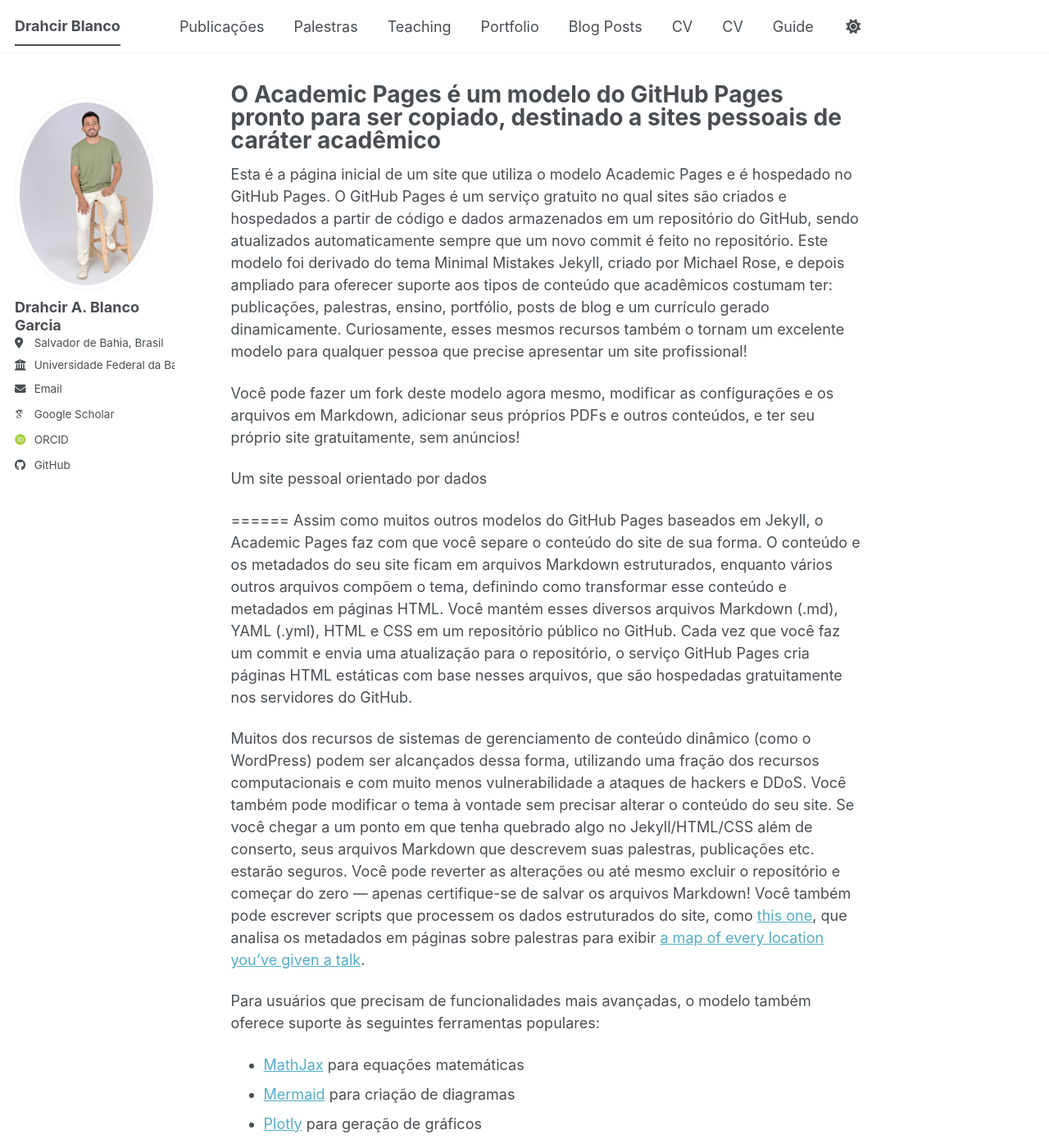
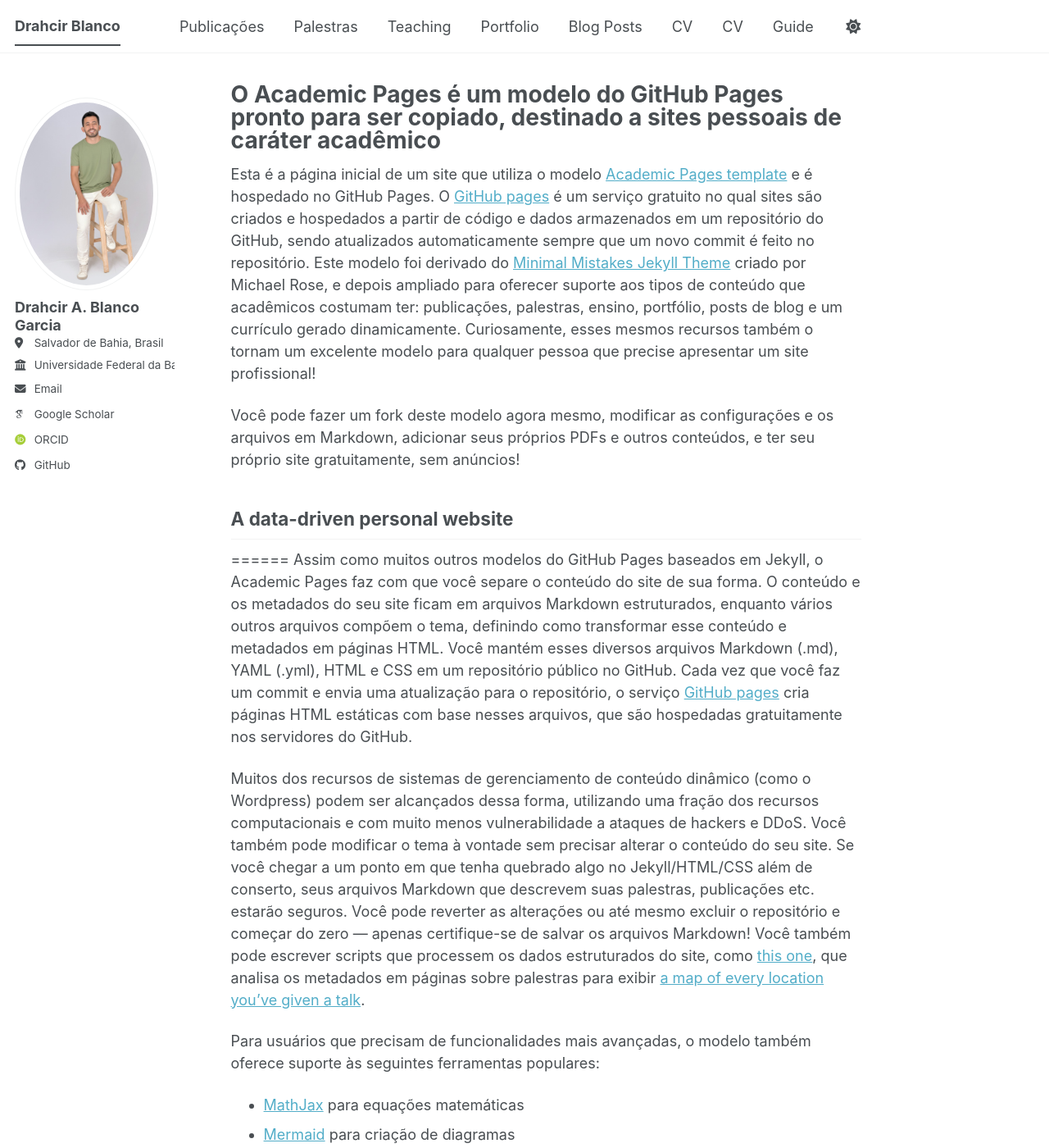
Before and after one commit to bl4nco7/drahcir, a Jekyll site: the page built from _pages/about.md, in a window 1280 px wide and 1400 px high. Shown: the whole window at 82% size. Built offline with Jekyll 4.4.1, drawn with Linux system fonts in a browser that asks for light colours; some web fonts are replaced; a script bundle is joined from its source files by our own code; library files that are not in the unit come from our copies.

Commit message:
Revise about page with links and formatting updates
Updated the content to include links and improved formatting.

```diff
--- a/_pages/about.md
+++ b/_pages/about.md
@@ -7,19 +7,15 @@ redirect_from:
   - /about.html
 ---
 
-Esta é a página inicial de um site que utiliza o modelo Academic Pages e é hospedado no GitHub Pages. O GitHub Pages é um serviço gratuito no qual sites são criados e hospedados a partir de código e dados armazenados em um repositório do GitHub, sendo atualizados automaticamente sempre que um novo commit é feito no repositório. Este modelo foi derivado do tema Minimal Mistakes Jekyll, criado por Michael Rose, e depois ampliado para oferecer suporte aos tipos de conteúdo que acadêmicos costumam ter: publicações, palestras, ensino, portfólio, posts de blog e um currículo gerado dinamicamente. Curiosamente, esses mesmos recursos também o tornam um excelente modelo para qualquer pessoa que precise apresentar um site profissional!
+Esta é a página inicial de um site que utiliza o modelo [Academic Pages template](https://github.com/academicpages/academicpages.github.io) e é hospedado no GitHub Pages. O [GitHub pages](https://pages.github.com) é um serviço gratuito no qual sites são criados e hospedados a partir de código e dados armazenados em um repositório do GitHub, sendo atualizados automaticamente sempre que um novo commit é feito no repositório. Este modelo foi derivado do [Minimal Mistakes Jekyll Theme](https://mmistakes.github.io/minimal-mistakes/) criado por Michael Rose, e depois ampliado para oferecer suporte aos tipos de conteúdo que acadêmicos costumam ter: publicações, palestras, ensino, portfólio, posts de blog e um currículo gerado dinamicamente. Curiosamente, esses mesmos recursos também o tornam um excelente modelo para qualquer pessoa que precise apresentar um site profissional!
 
+Você pode fazer um fork deste modelo agora mesmo, modificar as configurações e os arquivos em Markdown, adicionar seus próprios PDFs e outros conteúdos, e ter seu próprio site gratuitamente, sem anúncios!
 
- Você pode fazer um fork deste modelo agora mesmo, modificar as configurações e os arquivos em Markdown, adicionar seus próprios PDFs e outros conteúdos, e ter seu próprio site gratuitamente, sem anúncios!
+## A data-driven personal website
+======
+Assim como muitos outros modelos do GitHub Pages baseados em Jekyll, o Academic Pages faz com que você separe o conteúdo do site de sua forma. O conteúdo e os metadados do seu site ficam em arquivos Markdown estruturados, enquanto vários outros arquivos compõem o tema, definindo como transformar esse conteúdo e metadados em páginas HTML. Você mantém esses diversos arquivos Markdown (.md), YAML (.yml), HTML e CSS em um repositório público no GitHub. Cada vez que você faz um commit e envia uma atualização para o repositório, o serviço [GitHub pages](https://pages.github.com/) cria páginas HTML estáticas com base nesses arquivos, que são hospedadas gratuitamente nos servidores do GitHub.
 
-Um site pessoal orientado por dados
-
-======
-Assim como muitos outros modelos do GitHub Pages baseados em Jekyll, o Academic Pages faz com que você separe o conteúdo do site de sua forma. O conteúdo e os metadados do seu site ficam em arquivos Markdown estruturados, enquanto vários outros arquivos compõem o tema, definindo como transformar esse conteúdo e metadados em páginas HTML. Você mantém esses diversos arquivos Markdown (.md), YAML (.yml), HTML e CSS em um repositório público no GitHub. Cada vez que você faz um commit e envia uma atualização para o repositório, o serviço GitHub Pages cria páginas HTML estáticas com base nesses arquivos, que são hospedadas gratuitamente nos servidores do GitHub.
-
-
-Muitos dos recursos de sistemas de gerenciamento de conteúdo dinâmico (como o WordPress) podem ser alcançados dessa forma, utilizando uma fração dos recursos computacionais e com muito menos vulnerabilidade a ataques de hackers e DDoS. Você também pode modificar o tema à vontade sem precisar alterar o conteúdo do seu site. Se você chegar a um ponto em que tenha quebrado algo no Jekyll/HTML/CSS além de conserto, seus arquivos Markdown que descrevem suas palestras, publicações etc. estarão seguros. Você pode reverter as alterações ou até mesmo excluir o repositório e começar do zero — apenas certifique-se de salvar os arquivos Markdown! Você também pode escrever scripts que processem os dados estruturados do site, como [this one](https://github.com/academicpages/academicpages.github.io/blob/master/talkmap.ipynb), que analisa os metadados em páginas sobre palestras para exibir [a map of every location you've given a talk](https://academicpages.github.io/talkmap.html).
-
+Muitos dos recursos de sistemas de gerenciamento de conteúdo dinâmico (como o Wordpress) podem ser alcançados dessa forma, utilizando uma fração dos recursos computacionais e com muito menos vulnerabilidade a ataques de hackers e DDoS. Você também pode modificar o tema à vontade sem precisar alterar o conteúdo do seu site. Se você chegar a um ponto em que tenha quebrado algo no Jekyll/HTML/CSS além de conserto, seus arquivos Markdown que descrevem suas palestras, publicações etc. estarão seguros. Você pode reverter as alterações ou até mesmo excluir o repositório e começar do zero — apenas certifique-se de salvar os arquivos Markdown! Você também pode escrever scripts que processem os dados estruturados do site, como [this one](https://github.com/academicpages/academicpages.github.io/blob/master/talkmap.ipynb), que analisa os metadados em páginas sobre palestras para exibir [a map of every location you've given a talk](https://academicpages.github.io/talkmap.html).
 
 Para usuários que precisam de funcionalidades mais avançadas, o modelo também oferece suporte às seguintes ferramentas populares:
 - [MathJax](https://www.mathjax.org/) para equações matemáticas
```
